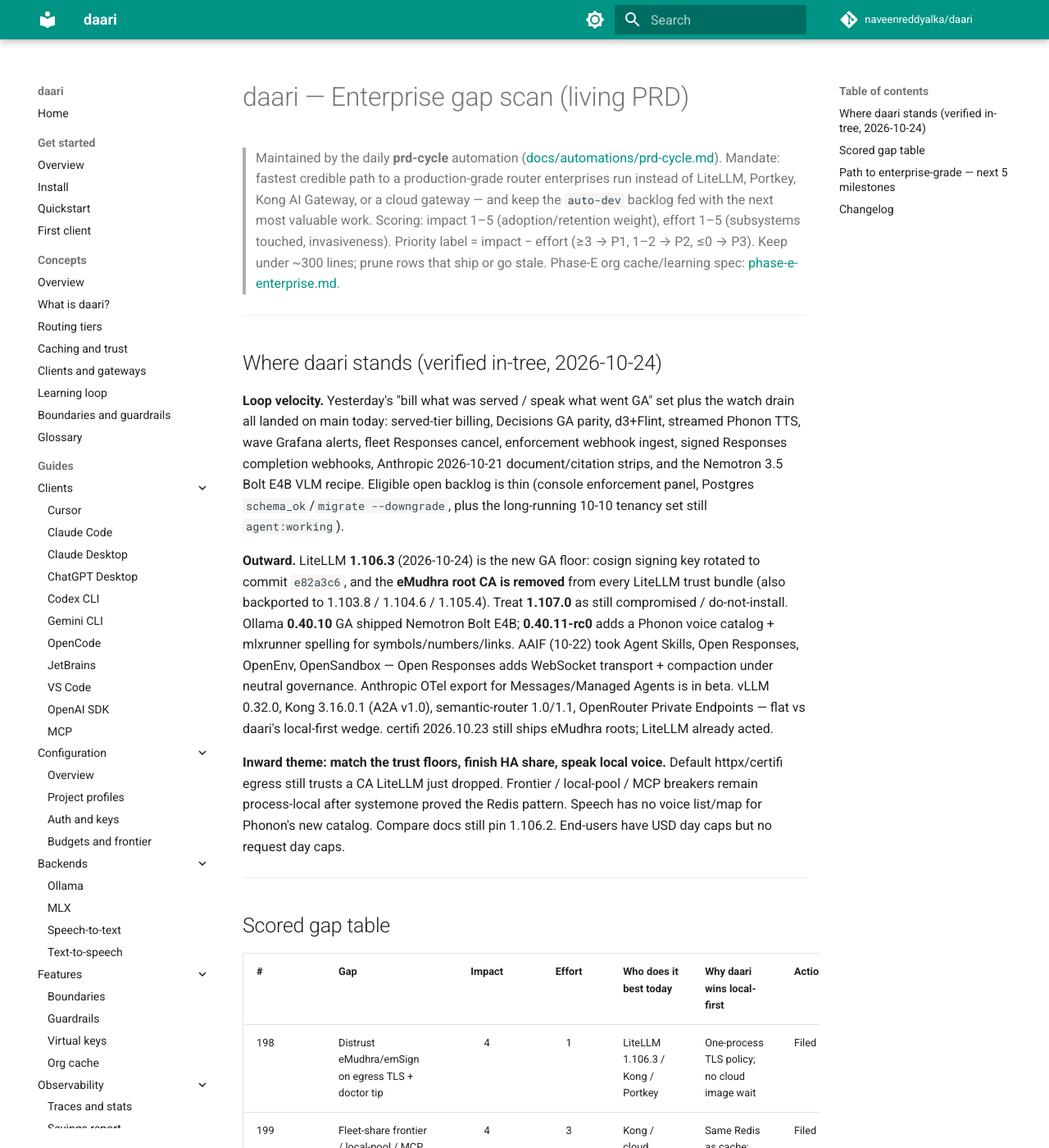
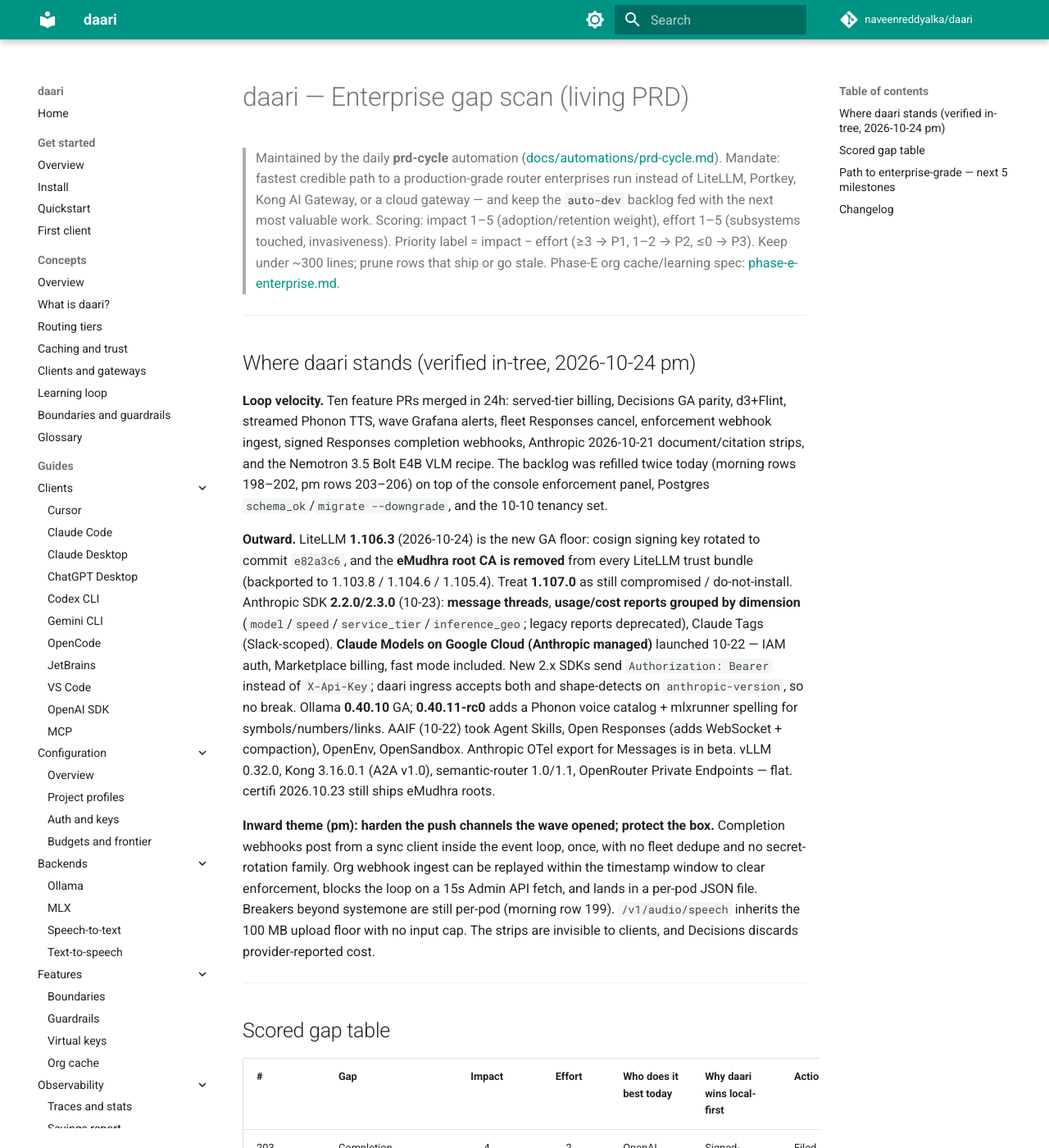
Before and after one commit to naveenreddyalka/daari, an MkDocs documentation site: the page built from docs/prd/ENTERPRISE.md, in a window 1280 px wide and 1400 px high. Shown: the whole window at 82% size. Built offline with MkDocs 1.6.1 and Material for MkDocs 9.7.7, drawn with Linux system fonts in a browser that asks for light colours; comment, search, counter and statistics services are not loaded; some of the changed text lies outside the part shown.

Commit message:
docs(prd): 2026-10-24 harden the push channels, protect the box (#1918)
Co-authored-by: Naveen Reddy Alka <naveenreddy.alka@gmail.com>
Co-authored-by: Naveen Reddy Alka <naveenreddyalka@users.noreply.github.com>

```diff
--- a/docs/prd/ENTERPRISE.md
+++ b/docs/prd/ENTERPRISE.md
@@ -11,36 +11,41 @@
 
 ---
 
-## Where daari stands (verified in-tree, 2026-10-24)
+## Where daari stands (verified in-tree, 2026-10-24 pm)
 
-**Loop velocity.** Yesterday's "bill what was served / speak what went GA"
-set plus the watch drain all landed on main today: served-tier billing,
+**Loop velocity.** Ten feature PRs merged in 24h: served-tier billing,
 Decisions GA parity, d3+Flint, streamed Phonon TTS, wave Grafana alerts,
 fleet Responses cancel, enforcement webhook ingest, signed Responses
 completion webhooks, Anthropic 2026-10-21 document/citation strips, and the
-Nemotron 3.5 Bolt E4B VLM recipe. Eligible open backlog is thin (console
-enforcement panel, Postgres `schema_ok`/`migrate --downgrade`, plus the
-long-running 10-10 tenancy set still `agent:working`).
+Nemotron 3.5 Bolt E4B VLM recipe. The backlog was refilled twice today
+(morning rows 198–202, pm rows 203–206) on top of the console enforcement
+panel, Postgres `schema_ok`/`migrate --downgrade`, and the 10-10 tenancy set.
 
 **Outward.** LiteLLM **1.106.3** (2026-10-24) is the new GA floor: cosign
 signing key rotated to commit `e82a3c6`, and the **eMudhra root CA is
-removed** from every LiteLLM trust bundle (also backported to 1.103.8 /
-1.104.6 / 1.105.4). Treat **1.107.0** as still compromised / do-not-install.
-Ollama **0.40.10** GA shipped Nemotron Bolt E4B; **0.40.11-rc0** adds a
-Phonon voice catalog + mlxrunner spelling for symbols/numbers/links.
-AAIF (10-22) took Agent Skills, Open Responses, OpenEnv, OpenSandbox —
-Open Responses adds WebSocket transport + compaction under neutral
-governance. Anthropic OTel export for Messages/Managed Agents is in beta.
-vLLM 0.32.0, Kong 3.16.0.1 (A2A v1.0), semantic-router 1.0/1.1, OpenRouter
-Private Endpoints — flat vs daari's local-first wedge. certifi 2026.10.23
-still ships eMudhra roots; LiteLLM already acted.
+removed** from every LiteLLM trust bundle (backported to 1.103.8 / 1.104.6 /
+1.105.4). Treat **1.107.0** as still compromised / do-not-install. Anthropic
+SDK **2.2.0/2.3.0** (10-23): **message threads**, **usage/cost reports
+grouped by dimension** (`model`/`speed`/`service_tier`/`inference_geo`;
+legacy reports deprecated), Claude Tags (Slack-scoped). **Claude Models on
+Google Cloud (Anthropic managed)** launched 10-22 — IAM auth, Marketplace
+billing, fast mode included. New 2.x SDKs send `Authorization: Bearer`
+instead of `X-Api-Key`; daari ingress accepts both and shape-detects on
+`anthropic-version`, so no break. Ollama **0.40.10** GA; **0.40.11-rc0**
+adds a Phonon voice catalog + mlxrunner spelling for symbols/numbers/links.
+AAIF (10-22) took Agent Skills, Open Responses (adds WebSocket + compaction),
+OpenEnv, OpenSandbox. Anthropic OTel export for Messages is in beta. vLLM
+0.32.0, Kong 3.16.0.1 (A2A v1.0), semantic-router 1.0/1.1, OpenRouter
+Private Endpoints — flat. certifi 2026.10.23 still ships eMudhra roots.
 
-**Inward theme: match the trust floors, finish HA share, speak local voice.**
-Default httpx/certifi egress still trusts a CA LiteLLM just dropped. Frontier /
-local-pool / MCP breakers remain process-local after systemone proved the
-Redis pattern. Speech has no voice list/map for Phonon's new catalog.
-Compare docs still pin 1.106.2. End-users have USD day caps but no request
-day caps.
+**Inward theme (pm): harden the push channels the wave opened; protect the
+box.** Completion webhooks post from a sync client inside the event loop,
+once, with no fleet dedupe and no secret-rotation family. Org webhook ingest
+can be replayed within the timestamp window to clear enforcement, blocks the
+loop on a 15s Admin API fetch, and lands in a per-pod JSON file. Breakers
+beyond systemone are still per-pod (morning row 199). `/v1/audio/speech`
+inherits the 100 MB upload floor with no input cap. The strips are invisible
+to clients, and Decisions discards provider-reported cost.
 
 ---
 
@@ -48,8 +53,12 @@ day caps.
 
 | # | Gap | Impact | Effort | Who does it best today | Why daari wins local-first | Action |
 |---|-----|:--:|:--:|------------------------|----------------------------|--------|
+| 203 | Completion webhook delivery: off-loop + retry, Prom counter, fleet dedupe, rotation family | 4 | 2 | OpenAI webhooks (72h retries) / Svix | Signed-deliver, Redis claim, soft-warning counters all in-tree — assembly, not infra | Filed [#1913](https://github.com/naveenreddyalka/daari/issues/1913) |
+| 204 | Org enforcement webhook ingest: `webhook-id` replay dedupe, non-blocking profile fetch, audit + Prom, fleet-shared state | 4 | 3 | Anthropic / Svix (Standard Webhooks) / Kong cluster state | Redis `SET NX` idiom + enforcement store exist; truth stays fleet-wide | Filed [#1914](https://github.com/naveenreddyalka/daari/issues/1914) |
+| 205 | Bound `/v1/audio/speech`: carve out of 100 MB upload floor + `input` length cap | 3 | 1 | OpenAI (4096-char cap) | Protects the box that also hosts the models; OpenAI-shaped 400 pre-guardrail | Filed [#1916](https://github.com/naveenreddyalka/daari/issues/1916) |
+| 206 | Client-visible content-strip warnings + Decisions reported-cost billing + live model-list 400 | 3 | 2 | OpenRouter transform warnings / OpenAI usage-true billing | `daari_meta.warning` + labeled counters exist; honesty end to end | Filed [#1917](https://github.com/naveenreddyalka/daari/issues/1917) |
 | 198 | Distrust eMudhra/emSign on egress TLS + doctor tip | 4 | 1 | LiteLLM 1.106.3 / Kong / Portkey | One-process TLS policy; no cloud image wait | Filed [#1907](https://github.com/naveenreddyalka/daari/issues/1907) |
-| 199 | Fleet-share frontier / local-pool / MCP egress breakers via Redis | 4 | 3 | Kong / cloud gateways | Same Redis as cache; blast-radius on-box | Filed [#1908](https://github.com/naveenreddyalka/daari/issues/1908) |
+| 199 | Fleet-share frontier / local-pool / MCP egress breakers via Redis | 4 | 3 | Kong / cloud gateways | Same Redis as cache; blast-radius on-box | Filed [#1908](https://github.com/naveenreddyalka/daari/issues/1908) (dup [#1915](https://github.com/naveenreddyalka/daari/issues/1915) needs human close) |
 | 200 | Phonon voice catalog list + OpenAI voice-name map | 3 | 2 | OpenAI TTS / Ollama 0.40.11-rc0 | Local voices behind daari auth/budgets | Filed [#1909](https://github.com/naveenreddyalka/daari/issues/1909) |
 | 201 | compare-litellm: pin GA floor at 1.106.3 (cosign + eMudhra) | 3 | 1 | LiteLLM release notes | Honest GTM without a LiteLLM runtime dep | Filed [#1910](https://github.com/naveenreddyalka/daari/issues/1910) |
 | 202 | Per-end-user RPD alongside `user_daily_usd_cap` | 4 | 2 | LiteLLM / OpenRouter | Ledger already attributes `user` | Filed [#1911](https://github.com/naveenreddyalka/daari/issues/1911) |
@@ -78,41 +87,53 @@ day caps.
 | 23 | Opt-in fail-closed MCP when key has no MCP grant | 4 | 2 | LiteLLM `require_key_mcp_access_defined` | Shipped | Shipped |
 | 136–182 | 10-18 → 10-21 protocol/FinOps/HA waves | 2–5 | 1–3 | LiteLLM / Portkey / Kong / vLLM | Shipped | Shipped |
 
-Watch rows (do not file yet): AAIF **Agent Skills** package loader beyond flat
-`~/.daari/skills/*.md` prefix (donate-standard SKILL.md + scripts — demand
-after Skills show up in buyer IDEs); Open Responses **WebSocket** transport
-(AAIF/OpenAI; keep HTTP Responses first); Anthropic **OTel export** beta
-parity for Messages spans; Prometheus **exemplars** + `gen_ai.agent.*`
-depth; Nemotron **DFlash** speculative-decoding tip once 0.40.10 recipes
-settle; LiteLLM clean **post-compromise 1.107 rebuild** watchables
-(ID-JAG / OAuth-delegate / `agent_access_default_deny`) — stay on 1.106.3
-until a verified rebuild; Portkey WIF upstream creds (buyer ask); SCIM +
-multi-issuer SSO; Kong Skills/A2A passthrough demand; OpenRouter Private
-Endpoints as an L6 slot recipe.
+Watch rows (do not file yet): hermetic **gateway-flow coverage for the wave**
+— zero `test_gateway_flow.py` cases for streamed TTS, completion webhooks,
+org webhook ingest, decisions `input_json`/images, or Anthropic stream
+`cache_creation_input_tokens` → spend (next test audit; strip-warning assert
+folded into row 206); **dimension-grouped usage/cost report export** over the
+spend ledger (time buckets + `group_by` model/speed/tier/team — Anthropic
+Admin API parity; file on FinOps ask); Anthropic **message threads** (SDK
+2.2.0; API shape undocumented — file when docs land); **Claude Models on
+Google Cloud** as a frontier flavor (IAM-auth egress — buyer ask); AAIF
+Agent Skills package loader beyond flat `~/.daari/skills/*.md`; Open
+Responses WebSocket transport; Anthropic OTel export beta parity; Prometheus
+exemplars + `gen_ai.agent.*`; Nemotron DFlash tip once 0.40.10 recipes
+settle; LiteLLM post-compromise 1.107-rebuild watchables (ID-JAG /
+OAuth-delegate / `agent_access_default_deny`); Portkey WIF upstream creds;
+per-user RPD now filed (row 202); SCIM + multi-issuer SSO; Kong Skills/A2A
+passthrough demand; OpenRouter Private Endpoints as an L6 slot recipe.
 
-Verified fine this run — don't re-audit: served-tier spend + stream cost
-headers after degrade; Decisions GA (`input_json`, images, 400 ceiling,
-cached-input billing); d3 family + Flint Linux/Windows; streamed
-`/v1/audio/speech` + Phonon tip; Grafana panels/alerts for degrade /
-sampling-strip / enforced-profiles; fleet Responses cancel; enforcement
-webhook ingest; signed Responses completion webhooks; Anthropic
-document/citation strips under `2026-10-21`; Nemotron Bolt E4B recipe;
-systemone Redis breaker; cache-write TTL billing on stream shapes.
+Verified fine this run — don't re-audit: served-tier billing correct on both
+paths incl. the Anthropic `speed` analog (`router.py` ~L1330/3128); fleet
+cancel fires no duplicate completion webhook (terminal short-circuit +
+cancel-check before notify, Redis flag TTL 1h); Decisions GA fences complete
+(400-question cap, stream reject, `input_json` validation, L0 fingerprint
+incl. image parts, cached-input billing, d3 in catalog + pricing card);
+streamed TTS finalizes spend/ledger with real byte count in the generator
+`finally`, guardrails pre-relay, $0 local-tier billing; org webhook signature
+constant-time with previous-secret grace, 404 when unconfigured; #1903
+panels/alerts in both dashboard copies + PrometheusRule; #1904 strip covers
+stream + non-stream + Responses-via-router, keeps nested tool-result
+documents and `citations: {enabled}`; Anthropic SDK 2.x `Authorization:
+Bearer` switch handled at ingress (`auth.py`, `wants_anthropic_models` keys
+on `anthropic-version`); cache-write TTL billing on stream shapes.
 
 ---
 
 ## Path to enterprise-grade — next 5 milestones
 
-1. **Match the trust floors** — eMudhra distrust on egress + doctor tip
-   (row 198) and refresh compare-litellm to 1.106.3 (row 201).
-2. **Finish HA share** — fleet-share the remaining process-local breakers
-   (row 199) using the proven systemone Redis pattern.
-3. **Local voice discoverability** — Phonon voice catalog + OpenAI name map
-   (row 200) on top of streamed TTS.
-4. **Tighten end-user fences** — per-user RPD (row 202) beside USD day caps;
-   keep draining the 10-10 tenancy/console set (62–67).
-5. **Day-2 console + PG ready truth** — enforcement inventory panel and
-   Postgres schema_ok / migrate downgrade (prior-run filings).
+1. **Harden the push channels** — completion-webhook delivery semantics
+   (row 203) and replay-safe, fleet-true org webhook ingest (row 204).
+2. **Match the trust floors** — eMudhra distrust on egress + doctor tip
+   (row 198); refresh compare-litellm to 1.106.3 (row 201).
+3. **Finish HA share, protect the box** — fleet-shared breakers (row 199);
+   bound the TTS door (row 205).
+4. **Honesty + local voice** — client-visible strips and reported-cost
+   Decisions billing (row 206); Phonon voice catalog (row 200).
+5. **End-user fences, console, PG parity** — per-user RPD (row 202), the
+   prior-run console/PG pair, then the 10-10 tenancy set (62–67) and
+   dimension-grouped spend reports when a FinOps buyer asks.
 
 Compliance non-goals (SCIM, WIF depth, A2A, SOC 2 program, Realtime/WS,
 FIPS builds, HIPAA BAA, full AAIF Skills/Open Responses WS) stay deferred
@@ -121,6 +142,15 @@ until buyer demand.
 ---
 
 ## Changelog
+
+- **2026-10-24 pm (harden the push channels, protect the box)** — Delta scan
+  after the morning run: filed rows 203–206 (completion-webhook delivery
+  semantics, replay-safe webhook ingest, TTS input bound, strip/billing
+  honesty); the pm breaker filing was a duplicate of morning row 199 and
+  needs a human close. Outward adds: Anthropic SDK 2.2.0/2.3.0 (message
+  threads, dimension-grouped usage/cost reports, Claude Tags), Claude on
+  Google Cloud, Bearer-auth SDK switch verified handled at ingress. Drained
+  the stale 10-23 pm PRD PR by taking main.
 
 - **2026-10-24 (match trust floors, finish HA share, speak local voice)** —
   Marked rows 191–197 Shipped (served-tier billing through Nemotron recipe
```
